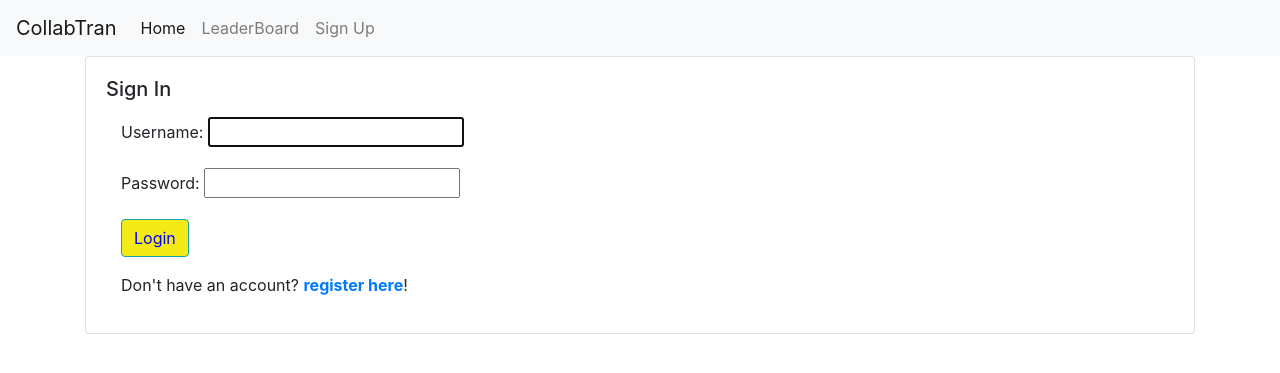
After one commit to SushantGautam/CollabTran, a Django app: page /login in a window 1280 px wide. The commit adds this page. Shown: the top 373 px of the page. Run offline with Django 3.2, Linux system fonts and the light colour scheme; some libraries are stand-ins or nearby versions.

```diff
--- /dev/null
+++ b/WebApp/templates/LeaderBoard.html
@@ -0,0 +1,6 @@
+{% extends "base.html" %}
+{% load static %}
+{% block heading %}LeaderBoard{% endblock %}
+{% block title %}LeaderBoard{% endblock %}
+{% block content %}
+{% endblock %}
--- /dev/null
+++ b/WebApp/templates/MyProfile.html
@@ -0,0 +1,6 @@
+{% extends "base.html" %}
+{% load static %}
+{% block heading %}LeaderBoard{% endblock %}
+{% block title %}LeaderBoard{% endblock %}
+{% block content %}
+{% endblock %}
--- /dev/null
+++ b/WebApp/templates/login.html
@@ -0,0 +1,16 @@
+{% extends "base.html" %}
+{% load static %}
+{% block heading %}Sign In{% endblock %}
+{% block title %}Sign In{% endblock %}
+{% block content %}
+
+    <div class="container">
+        <form method="POST">
+            {% csrf_token %}
+            {{ form.as_p }}
+            <button style="background-color:#F4EB16; color:blue" class="btn btn-outline-info" type="submit">Login
+            </button>
+        </form>
+        Don't have an account? <a href="{% url 'signup' %}" target="blank"><strong>register here</strong></a>!
+    </div>
+{% endblock %}
--- a/WebApp/urls.py
+++ b/WebApp/urls.py
@@ -2,8 +2,7 @@ from django.urls import path, include
 from django.views.generic import TemplateView
 from rest_framework import routers
 
-from . import api
-from . import views
+from .views import signup, LeaderBoard, MyProfile, logout_request, login_request
 
 router = routers.DefaultRouter()
 
@@ -13,5 +12,14 @@ urlpatterns = (
 )
 
 urlpatterns += (
-    path('', TemplateView.as_view(template_name='index.html'), name='index'),
+    path('', TemplateView.as_view(template_name='home.html'), name='index'),
+    path('LeaderBoard', LeaderBoard, name='LeaderBoard'),
 )
+
+urlpatterns += (
+    path('signup', signup, name='signup'),
+    path("logout", logout_request, name="logout"),
+    path("login", login_request, name="login"),
+
+    path('MyProfile', MyProfile, name='MyProfile'),
+)
--- a/WebApp/views.py
+++ b/WebApp/views.py
@@ -1,6 +1,55 @@
-from django.urls import path
-from django.views import generic
-from django.views.generic import TemplateView
+from django.contrib import messages
+from django.contrib.auth import authenticate, login, logout
+from django.contrib.auth.forms import UserCreationForm, AuthenticationForm
+from django.shortcuts import redirect, render
 
-from . import models
-from . import forms
+
+def signup(request):
+    if request.method == 'POST':
+        form = UserCreationForm(request.POST)
+        if form.is_valid():
+            form.save()
+            username = form.cleaned_data.get('username')
+            raw_password = form.cleaned_data.get('password1')
+            user = authenticate(username=username, password=raw_password)
+            login(request, user)
+            return redirect('home')
+    else:
+        form = UserCreationForm()
+    return render(request, 'signup.html', {'form': form})
+
+
+def logout_request(request):
+    logout(request)
+    messages.info(request, "Logged out successfully!")
+    return redirect("index")
+
+
+def login_request(request):
+    # from https://pythonprogramming.net/user-login-logout-django-tutorial/
+    if request.method == 'POST':
+        form = AuthenticationForm(request=request, data=request.POST)
+        if form.is_valid():
+            username = form.cleaned_data.get('username')
+            password = form.cleaned_data.get('password')
+            user = authenticate(username=username, password=password)
+            if user is not None:
+                login(request, user)
+                messages.info(request, f"You are now logged in as {username}")
+                return redirect('/')
+            else:
+                messages.error(request, "Invalid username or password.")
+        else:
+            messages.error(request, "Invalid username or password.")
+    form = AuthenticationForm()
+    return render(request=request,
+                  template_name="login.html",
+                  context={"form": form})
+
+
+def LeaderBoard(request):
+    return render(request, 'LeaderBoard.html', {'data': None})
+
+
+def MyProfile(request):
+    return render(request, 'MyProfile.html', {'data': None})
--- a/serviceStart.txt
+++ b/serviceStart.txt
@@ -1,6 +1,6 @@
 cd CollabTran
 
-workon ublrecom
+workon collabtran
 
 sudo fuser -n tcp -k 80
 
--- a/templates/base.html
+++ b/templates/base.html
@@ -1,61 +1,89 @@
 {% load static %}
 <html>
 <head>
-    <title>Django Builder - CollabTran</title>
+    <title>{% block title %}Home{% endblock %} - CollabTran </title>
     <link rel="stylesheet" href="https://stackpath.bootstrapcdn.com/bootstrap/4.3.1/css/bootstrap.min.css"
           integrity="sha384-ggOyR0iXCbMQv3Xipma34MD+dH/1fQ784/j6cY/iJTQUOhcWr7x9JvoRxT2MZw1T" crossorigin="anonymous">
 </head>
+<nav class="navbar navbar-expand-lg navbar-light bg-light">
+    <a class="navbar-brand" href="/">CollabTran</a>
+    <button class="navbar-toggler" type="button" data-toggle="collapse" data-target="#navbarSupportedContent"
+            aria-controls="navbarSupportedContent" aria-expanded="false" aria-label="Toggle navigation">
+        <span class="navbar-toggler-icon"></span>
+    </button>
+
+    <div class="collapse navbar-collapse" id="navbarSupportedContent">
+        <ul class="navbar-nav mr-auto">
+            <li class="nav-item active">
+                <a class="nav-link" href="/">Home <span class="sr-only">(current)</span></a>
+            </li>
+            <li class="nav-item">
+                <a class="nav-link" href="{%  url 'LeaderBoard' %}">LeaderBoard</a>
+            </li>
+            {% if user.is_authenticated %}
+                <li class="nav-item">
+                    <a class="nav-link" href="{%  url 'MyProfile' %}">My Profile</a>
+                </li>
+            {% else %}
+                <li class="nav-item">
+                    <a class="nav-link" href="{% url 'signup' %}">Sign Up</a>
+                </li>
+            {% endif %}
+
+        </ul>
+
+    </div>
+</nav>
 <body>
 <div id="content" class="container">
-    <h2>Home: <a href="{% url 'index' %}">CollabTran</a></h2>
     <div class="card">
         <div class="card-body">
-            <h5 class="card-title">Your Apps</h5>
+            <h5 class="card-title">{% block heading %}Home{% endblock %}</h5>
             <p class="card-text">{% block content %}{% endblock %}</p>
         </div>
     </div>
 </div>
-{% block websocket-Div %}
-    <div class="container mt-3">
-        <div class="card">
-            <div class="card-body">
-                <h5 class="card-title">WebSocket Messages</h5>
-                <p class="card-text"><code id="messages"></code></p>
-            </div>
-        </div>
-    </div>
-{% endblock %}
-{% block websocket-script %}
-    <script>
-        var wsprotocol = window.location.protocol === 'http:' ? 'ws://' : 'wss://'
-        var ws = wsprotocol + window.location.hostname + ':' + window.location.port + '/ws/'
-        var socket = new WebSocket(ws);
-
-        socket.onopen = function () {
-            // Web Socket is connected, send some text
-            socket.send("Text from Javascript");
-            // Send some binary data
-            socket.send(new Blob(["Bytes from Javascript"]));
-        };
-
-        socket.onmessage = function (evt) {
-            console.log(evt)
-            var received_msg = evt.data;
-            console.log("Message received...", received_msg);
-            var node = document.createElement("div");
-            if (received_msg instanceof Blob) {
-                received_msg.text().then(function (received_text) {
-                    var textnode = document.createTextNode("> " + received_text);
-                    node.appendChild(textnode);
-                    document.getElementById("messages").appendChild(node);
-                })
-            } else {
-                var textnode = document.createTextNode("> " + received_msg);
-                node.appendChild(textnode);
-                document.getElementById("messages").appendChild(node);
-            }
-        };
-    </script>
-{% endblock %}
+{#{% block websocket-Div %}#}
+{#    <div class="container mt-3">#}
+{#        <div class="card">#}
+{#            <div class="card-body">#}
+{#                <h5 class="card-title">WebSocket Messages</h5>#}
+{#                <p class="card-text"><code id="messages"></code></p>#}
+{#            </div>#}
+{#        </div>#}
+{#    </div>#}
+{#{% endblock %}#}
+{#{% block websocket-script %}#}
+{#    <script>#}
+{#        var wsprotocol = window.location.protocol === 'http:' ? 'ws://' : 'wss://'#}
+{#        var ws = wsprotocol + window.location.hostname + ':' + window.location.port + '/ws/'#}
+{#        var socket = new WebSocket(ws);#}
+{##}
+{#        socket.onopen = function () {#}
+{#            // Web Socket is connected, send some text#}
+{#            socket.send("Text from Javascript");#}
+{#            // Send some binary data#}
+{#            socket.send(new Blob(["Bytes from Javascript"]));#}
+{#        };#}
+{##}
+{#        socket.onmessage = function (evt) {#}
+{#            console.log(evt)#}
+{#            var received_msg = evt.data;#}
+{#            console.log("Message received...", received_msg);#}
+{#            var node = document.createElement("div");#}
+{#            if (received_msg instanceof Blob) {#}
+{#                received_msg.text().then(function (received_text) {#}
+{#                    var textnode = document.createTextNode("> " + received_text);#}
+{#                    node.appendChild(textnode);#}
+{#                    document.getElementById("messages").appendChild(node);#}
+{#                })#}
+{#            } else {#}
+{#                var textnode = document.createTextNode("> " + received_msg);#}
+{#                node.appendChild(textnode);#}
+{#                document.getElementById("messages").appendChild(node);#}
+{#            }#}
+{#        };#}
+{#    </script>#}
+{#{% endblock %}#}
 </body>
 </html>
```
Also changed, not shown: WebApp/templates/signup.html (added, +12 -0 lines), templates/home.html (added, +105 -0 lines), WebApp/templates/member_detail.html (renamed from WebApp/templates/WebApp/member_detail.html), WebApp/templates/member_form.html (renamed from WebApp/templates/WebApp/member_form.html), WebApp/templates/member_list.html (renamed from WebApp/templates/WebApp/member_list.html).
